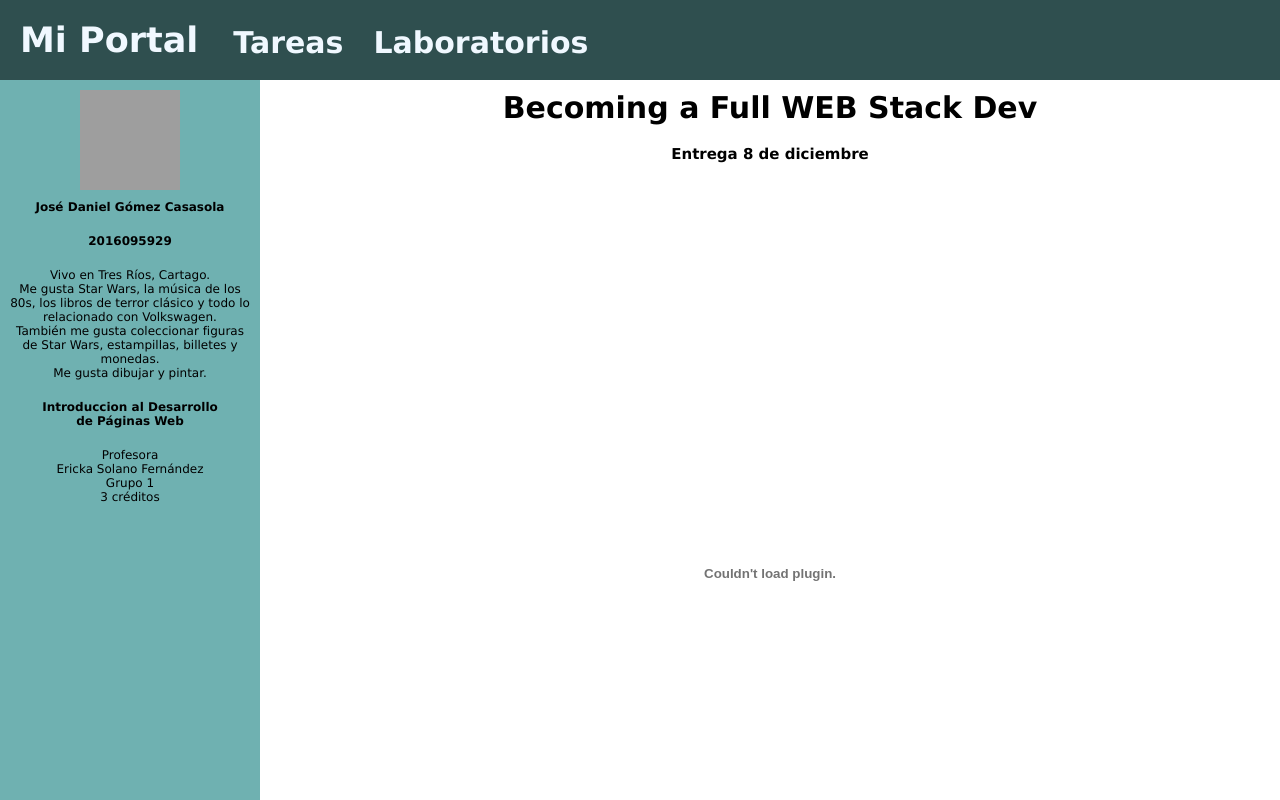
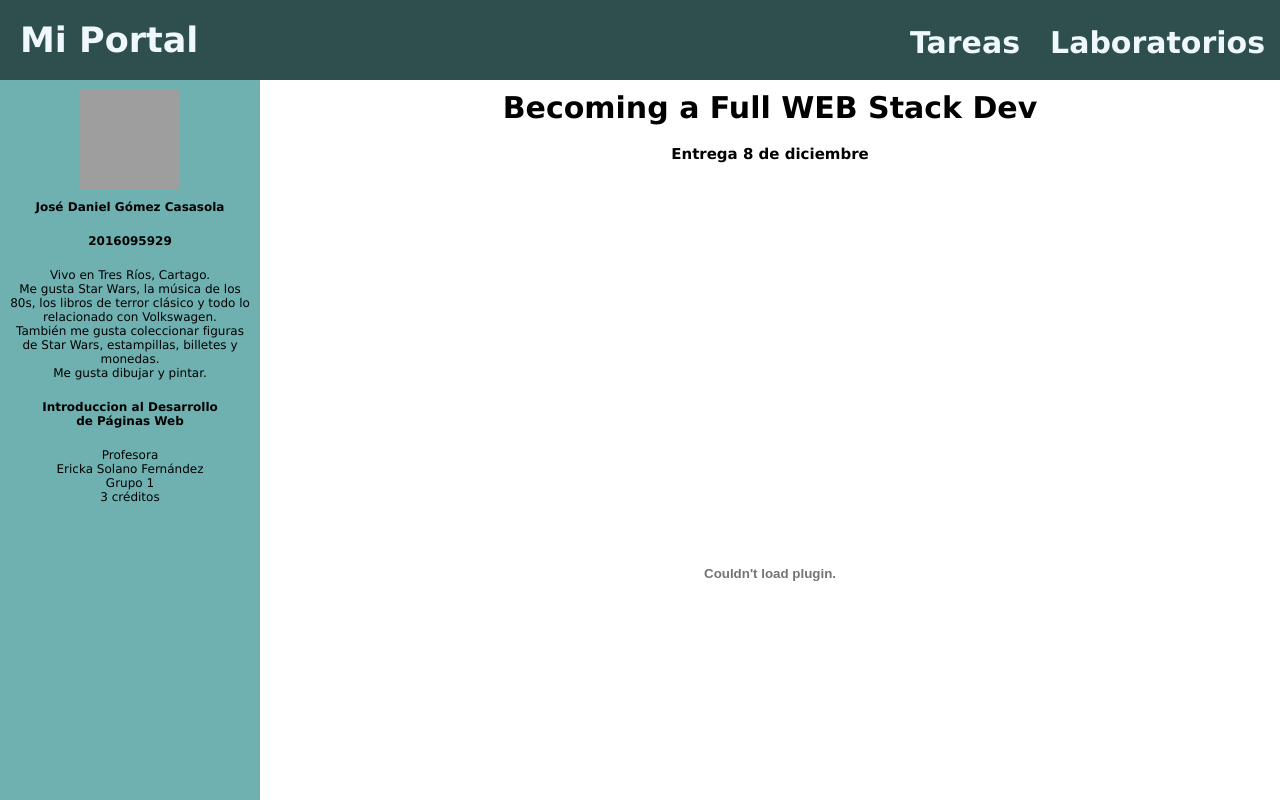
Before and after one commit to Casasola98/Casasola98.github.io, a plain HTML site: page index.html in a window 1280 px wide. Shown: the top 800 px of the page. Drawn offline with Linux system fonts and the light colour scheme; grey boxes are pictures that could not be loaded.

Commit message:
Botones barra

```diff
--- a/index.html
+++ b/index.html
@@ -8,8 +8,10 @@
     <body>
         <div class="menu">
             <h1 class="botonMenu">Mi Portal</h1>
-            <h1 class="botonMenu2">Tareas</h1>
-            <h1 class="botonMenu2">Laboratorios</h1>
+            <div class="botones">
+                <h1 class="botonMenu2">Tareas</h1>
+                <h1 class="botonMenu2">Laboratorios</h1>
+            </div>
         </div>
         <div class="barra">
             <img class="foto" src="images/foto.png">
--- a/mystyle.css
+++ b/mystyle.css
@@ -21,9 +21,7 @@ body {
 .botonMenu {
     margin: 15px 20px;
     color: aliceblue;
-    text-align: center;
-    height: fit-content;
-    width: fit-content;
+    width: 100%;
     font-size: 35px;
     font-family: Verdana, Geneva, Tahoma, sans-serif;
 }
@@ -38,8 +36,13 @@ body {
     font-family: Verdana, Geneva, Tahoma, sans-serif;
 }
 
-.botonesBarra {
-    float: right;
+.botones {
+    display: -webkit-flex; /* Safari */
+    -webkit-flex-direction: row; /* Safari 6.1+ */
+    display: flex;
+    flex-direction: row;
+    justify-content: flex-end;
+    width: 100%;
 }
 
 .barra {
```
